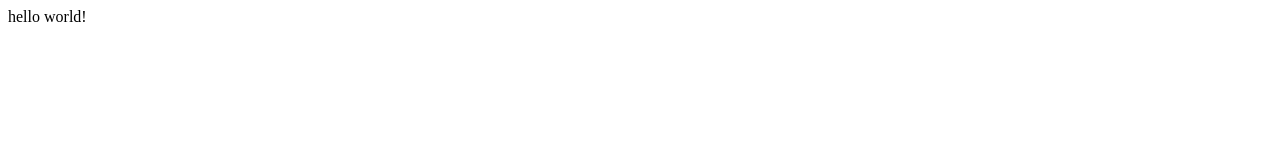
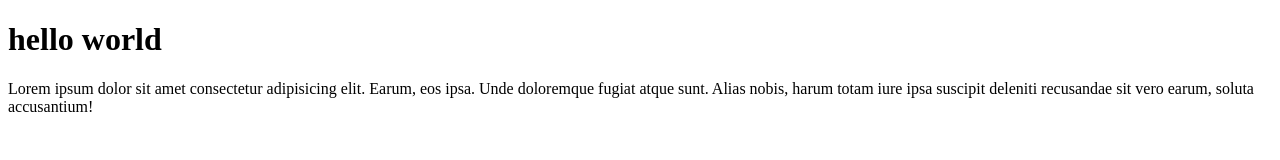
Before and after one commit to roshanlal548831/Demo-wab, a plain HTML site: page index.html in a window 1280 px wide. Drawn offline with Linux system fonts and the light colour scheme.

Commit message:
heading update and pragraph

```diff
--- a/index.html
+++ b/index.html
@@ -1 +1,12 @@
-<p>hello world! </p>
+<!DOCTYPE html>
+<html lang="en">
+<head>
+    <meta charset="UTF-8">
+    <meta name="viewport" content="width=device-width, initial-scale=1.0">
+    <title>Document</title>
+</head>
+<body>
+    <h1>hello world</h1>
+    <p>Lorem ipsum dolor sit amet consectetur adipisicing elit. Earum, eos ipsa. Unde doloremque fugiat atque sunt. Alias nobis, harum totam iure ipsa suscipit deleniti recusandae sit vero earum, soluta accusantium!</p>
+</body>
+</html>
```
Also changed, not shown: 1 other file.
